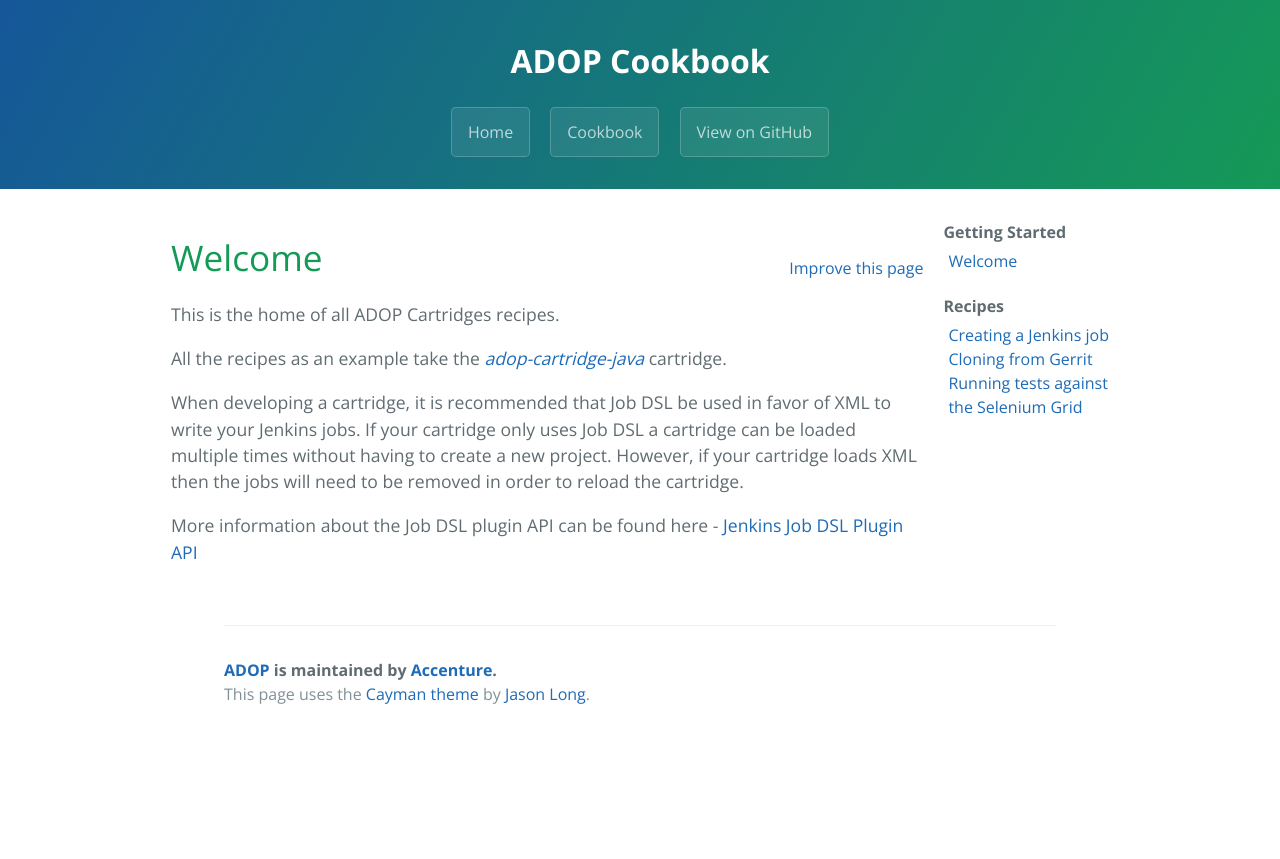
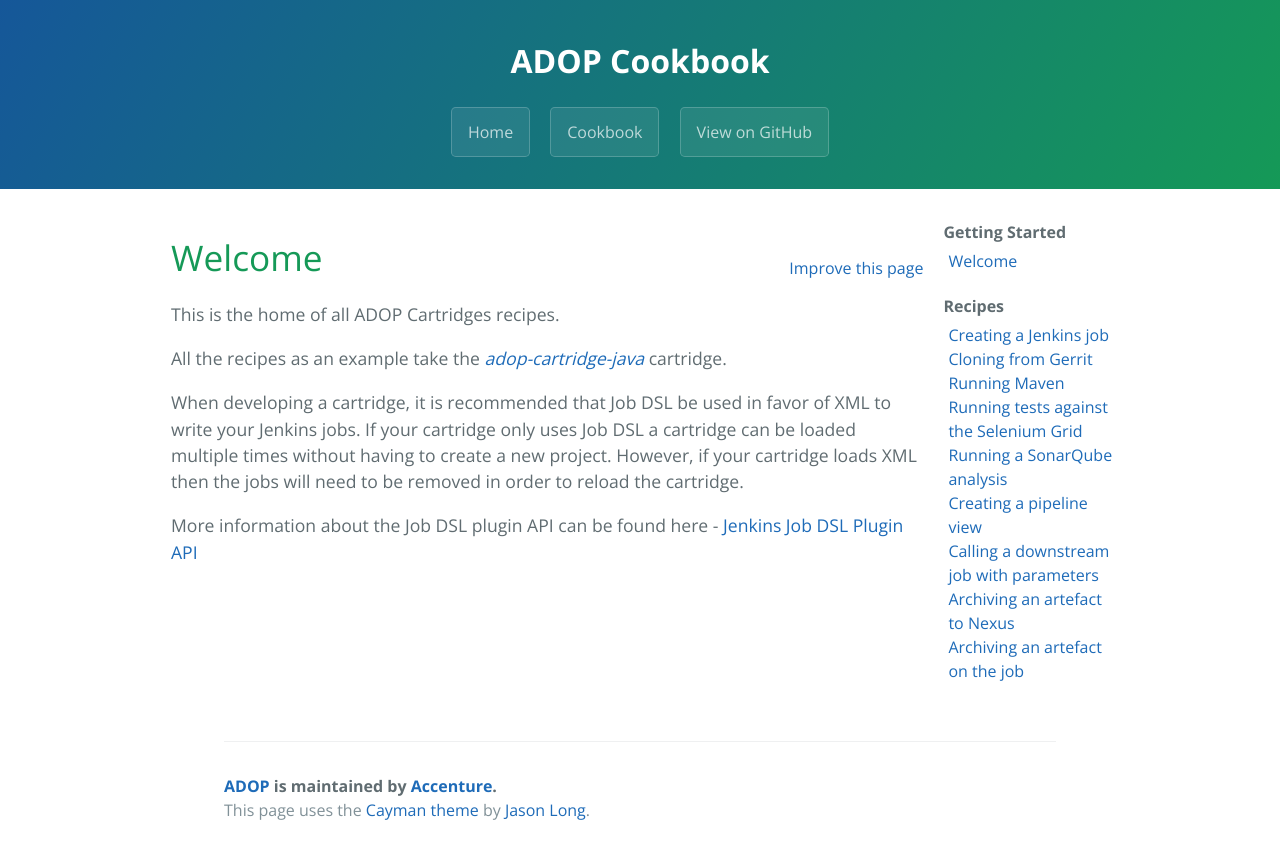
Before and after one commit to alexeymhv/adop-cartridges-cookbook, a Jekyll site: the page built from _docs/welcome.md, in a window 1280 px wide. Shown: the top 859 px of the page. Built offline with Jekyll 4.4.1, drawn with Linux system fonts in a browser that asks for light colours.

Commit message:
Update docs.yml

```diff
--- a/_data/docs.yml
+++ b/_data/docs.yml
@@ -6,5 +6,10 @@
   docs:
   - recipes/creating-a-job
   - recipes/git-clone
-  - recipes/run-maven
+  - recipes/running-maven
   - recipes/selenium-tests
+  - recipes/running-sq-analysis
+  - recipes/creating-pipeline-view
+  - recipes/calling-downstream-job
+  - recipes/archiving-artefact-to-nexus
+  - recipes/archiving-artifact-on-job
```
